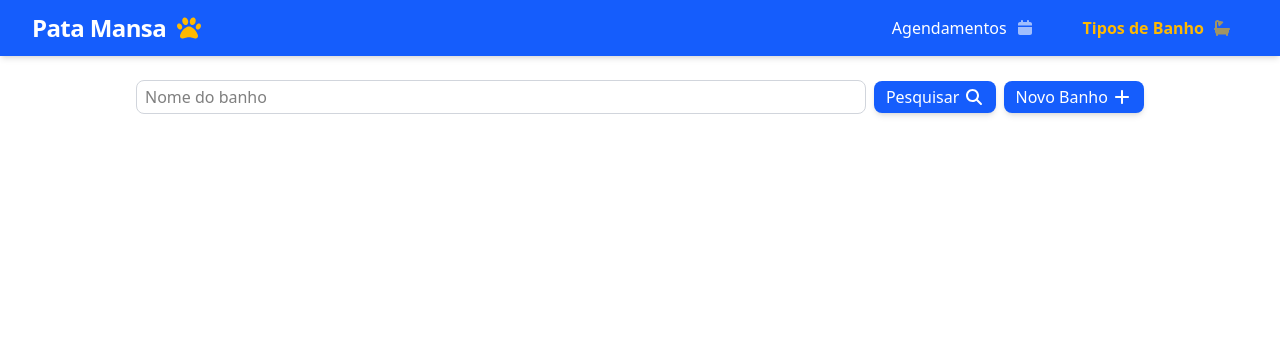
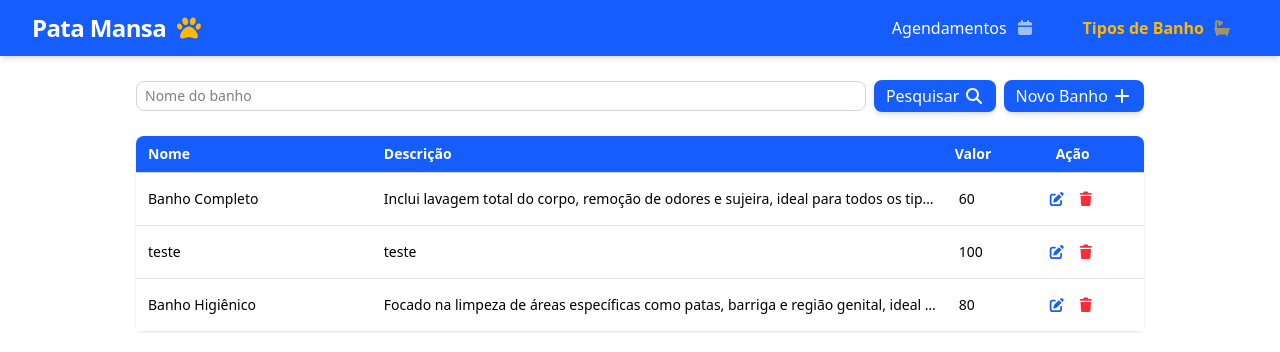
Before and after one commit to heloiusa/pata-mansa, an Angular app: page /tipos-banho in a window 1280 px wide. Shown: the top 352 px of the page. Built offline with nearby package versions, Linux system fonts and the light colour scheme; data requests are answered from the project's data file.

Commit message:
tabela de tipos de banho e edição acrescetands

```diff
--- a/api/db.json
+++ b/api/db.json
@@ -4,7 +4,19 @@
       "id": "4eb5",
       "nome": "Banho Completo",
       "descricao": "Inclui lavagem total do corpo, remoção de odores e sujeira, ideal para todos os tipos de pets, especialmente de pelo longo.",
-      "valor": 60.9
+      "valor": 60
+    },
+    {
+      "id": "4725",
+      "nome": "teste",
+      "descricao": "teste",
+      "valor": 100
+    },
+    {
+      "id": "20d2",
+      "nome": "Banho Higiênico",
+      "descricao": "Focado na limpeza de áreas específicas como patas, barriga e região genital, ideal para manutenção.",
+      "valor": 80
     }
   ],
   "agendamentos": []
--- a/src/app/components/criar-banho/criar-banho.ts
+++ b/src/app/components/criar-banho/criar-banho.ts
@@ -1,9 +1,9 @@
-import { Component, EventEmitter, Output } from '@angular/core';
+import { Component, EventEmitter, Input, Output } from '@angular/core';
 import { FormsModule } from '@angular/forms';
 
 import { FontAwesomeModule } from '@fortawesome/angular-fontawesome';
 import { faPlus, faTimes } from '@fortawesome/free-solid-svg-icons';
-import { BanhoService } from '../../services/banho-service';
+import { BanhoService, TipoBanho } from '../../services/banho-service';
 
 @Component({
   selector: 'app-criar-banho',
@@ -15,22 +15,36 @@ export class CriarBanho {
   iconAdd = faPlus;
   iconClose = faTimes;
 
+  //Objeto que reconhecerá os dados do formulário
+  novoBanho: any = { nome: '', descricao: '', valor: 0 };
+
+  // Se receber um banho, entra em modo de edição
+  @Input() banhoParaEditar: TipoBanho | null = null;
+
   /* @Output() aoFechar: Você está criando um "canal de saída" (porta de saída). O nome aoFechar é o evento que o componente Pai vai ficar "escutando".*/
   @Output() aoFechar = new EventEmitter<void>();
 
   /* new EventEmitter<void>(): Você está inicializando esse canal. O <void> significa que você só vai dar um "aviso", sem enviar nenhum dado junto (como se fosse apenas um sinal de "OK!").*/
+
+  ngOnInit() {
+    // Se existir um banho para editar, preenche o formulário
+    if (this.banhoParaEditar) {
+      this.novoBanho = { ...this.banhoParaEditar };
+    }
+  }
 
   fechar() {
     this.aoFechar.emit();
     /*this.aoFechar.emit(): Aqui é o momento em que o Filho aperta o botão do walkie-talkie e fala: "Atenção Pai, eu fui fechado!".*/
   }
 
-  //Objeto que reconhecerá os dados do formulário
-  novoBanho: any = { nome: '', descricao: '', valor: 0 };
-
   constructor(private banhoService: BanhoService) {}
 
   salvar() {
+    // se existir um id de banho ele será editado
+    if (this.novoBanho.id) {
+      this.banhoService.editar(this.novoBanho).subscribe(() => this.fechar());
+    } else {
       this.banhoService.criar(this.novoBanho).subscribe({
         next: (res) => {
           console.log('Tipo de Banho salvo:', res);
@@ -40,3 +54,4 @@ export class CriarBanho {
       });
     }
   }
+}
--- a/src/app/components/tipos-banho/tipos-banho.html
+++ b/src/app/components/tipos-banho/tipos-banho.html
@@ -1,10 +1,11 @@
-<div class="flex mx-30 gap-2 m-0 justify-between items-center">
+<div class="flex flex-col mx-30 m-0 justify-between items-center">
+  <div class="flex flex-row w-full justify-between items-center gap-2">
     <input
       type="text"
       name=""
       id=""
       placeholder="Nome do banho"
-    class="border border-gray-300 rounded-lg flex-1 px-2 py-1 focus:outline-none focus:ring-2 focus:ring-blue-500 transition-all"
+      class="border border-gray-300 rounded-lg flex-1 px-2 py-1 text-sm focus:outline-none focus:ring-2 focus:ring-blue-500 transition-all"
     />
     <button
       type="submit"
@@ -23,6 +24,45 @@
     </button>
 
     @if (exibirModal) {
-    <app-criar-banho (aoFechar)="exibirModal = false"></app-criar-banho>
+      <app-criar-banho
+      [banhoParaEditar]="banhoSelecionado"
+      (aoFechar)="fecharModal()"></app-criar-banho>
     }
   </div>
+
+  <div class="mt-6 w-full shadow bg-blue-600 ring-opacity-5 md:rounded-lg">
+    <table class="min-w-full divide-y divide-gray-300">
+      <thead class="hover:scale-101 transition-all duration-300">
+        <th class="py-2 px-3 pr-3 text-left text-sm font-semibold text-white">Nome</th>
+        <th class="py-2 px-2 pr-3 text-left text-sm font-semibold text-white">Descrição</th>
+        <th class="py-2 px-2 pr-3 text-left text-sm font-semibold text-white">Valor</th>
+        <th class="py-2 px-2 pr-3 text-left text-sm font-semibold text-white">Ação</th>
+      </thead>
+      <tbody class="divide-y divide-gray-200 bg-white">
+        @for (banho of listaBanhos; track banho.id) {
+          <tr class="hover:scale-101 transition-all duration-300">
+            <td class="whitespace-nowrap py-4 px-3 text-sm">{{ banho.nome }}</td>
+            <td class="px-2 py-4 text-sm max-w-xs truncate">{{ banho.descricao }}</td>
+            <td class="whitespace-nowrap px-3 py-4 text-sm">{{ banho.valor }}</td>
+            <td class="whitespace-nowrap py-4 text-sm font-medium space-x-3">
+              <button
+              (click)="prepararEdicao(banho)"
+              class="text-blue-600 hover:text-blue-500 cursor-pointer">
+                <fa-icon [icon]="iconEdit"></fa-icon>
+              </button>
+              <button class="text-red-500 hover:text-red-300 cursor-pointer">
+                <fa-icon [icon]="iconTrash"></fa-icon>
+              </button>
+            </td>
+          </tr>
+        } @empty {
+          <tr>
+            <td colspan="4" class="py-10 text-center text-gray-500">
+              Nenhum banho cadastrado. Clique em "Novo Banho" para começar!
+            </td>
+          </tr>
+        }
+      </tbody>
+    </table>
+  </div>
+</div>
--- a/src/app/components/tipos-banho/tipos-banho.ts
+++ b/src/app/components/tipos-banho/tipos-banho.ts
@@ -1,10 +1,10 @@
-import { Component } from '@angular/core';
+import { Component, OnInit, ChangeDetectorRef } from '@angular/core';
 import { CommonModule } from '@angular/common';
 // ícones sendo importados
 import { FontAwesomeModule } from '@fortawesome/angular-fontawesome';
-import { faMagnifyingGlass, faPlus } from '@fortawesome/free-solid-svg-icons';
+import { faMagnifyingGlass, faPlus, faEdit, faTrash } from '@fortawesome/free-solid-svg-icons';
 
-import { BanhoService } from '../../services/banho-service';
+import { BanhoService, TipoBanho } from '../../services/banho-service';
 import { CriarBanho } from '../criar-banho/criar-banho';
 
 @Component({
@@ -13,14 +13,51 @@ import { CriarBanho } from '../criar-banho/criar-banho';
   templateUrl: './tipos-banho.html',
   styleUrl: './tipos-banho.css',
 })
-export class TiposBanho {
-  //Ícones
+export class TiposBanho implements OnInit {
+  // Ícones
   iconSearch = faMagnifyingGlass;
-  iconAdd = faPlus
+  iconAdd = faPlus;
+  iconEdit = faEdit;
+  iconTrash = faTrash;
 
-  exibirModal: boolean = false
+  // Lista que guardará os banhos vindos da API
+  listaBanhos: TipoBanho[] = [];
+  banhoSelecionado: TipoBanho | null = null;
+  // Lógica para abrir o modal de criar-banho
+  exibirModal: boolean = false;
+
+  constructor(
+    private banhoService: BanhoService,
+    private cdr: ChangeDetectorRef,
+  ) {}
+
+  ngOnInit(): void {
+    this.carregarBanhos();
+  }
+
+  carregarBanhos() {
+    this.banhoService.listar().subscribe({
+      next: (dados) => {
+        this.listaBanhos = dados;
+        this.cdr.detectChanges();
+      },
+      error: (err) => console.error('Erro ao carregar lista:', err),
+    });
+  }
 
   abrirModal() {
     this.exibirModal = true;
   }
+
+  // Lógica de edição
+  prepararEdicao(banho: TipoBanho) {
+    this.banhoSelecionado = banho;
+    this.exibirModal = true;
+  }
+
+  fecharModal() {
+    this.exibirModal = false;
+    this.banhoSelecionado = null;
+    this.carregarBanhos();
+  }
 }
--- a/src/app/services/banho-service.ts
+++ b/src/app/services/banho-service.ts
@@ -28,4 +28,9 @@ export class BanhoService {
   criar(banho: TipoBanho): Observable<TipoBanho> {
     return this.http.post<TipoBanho>(this.API, banho)
   }
+
+  // Método para editar (PUT)
+  editar(banho: TipoBanho): Observable<TipoBanho> {
+    return this.http.put<TipoBanho>(`${this.API}/${banho.id}`, banho)
+  }
 }
```
Lines whose indentation alone changed are shown as unchanged.
